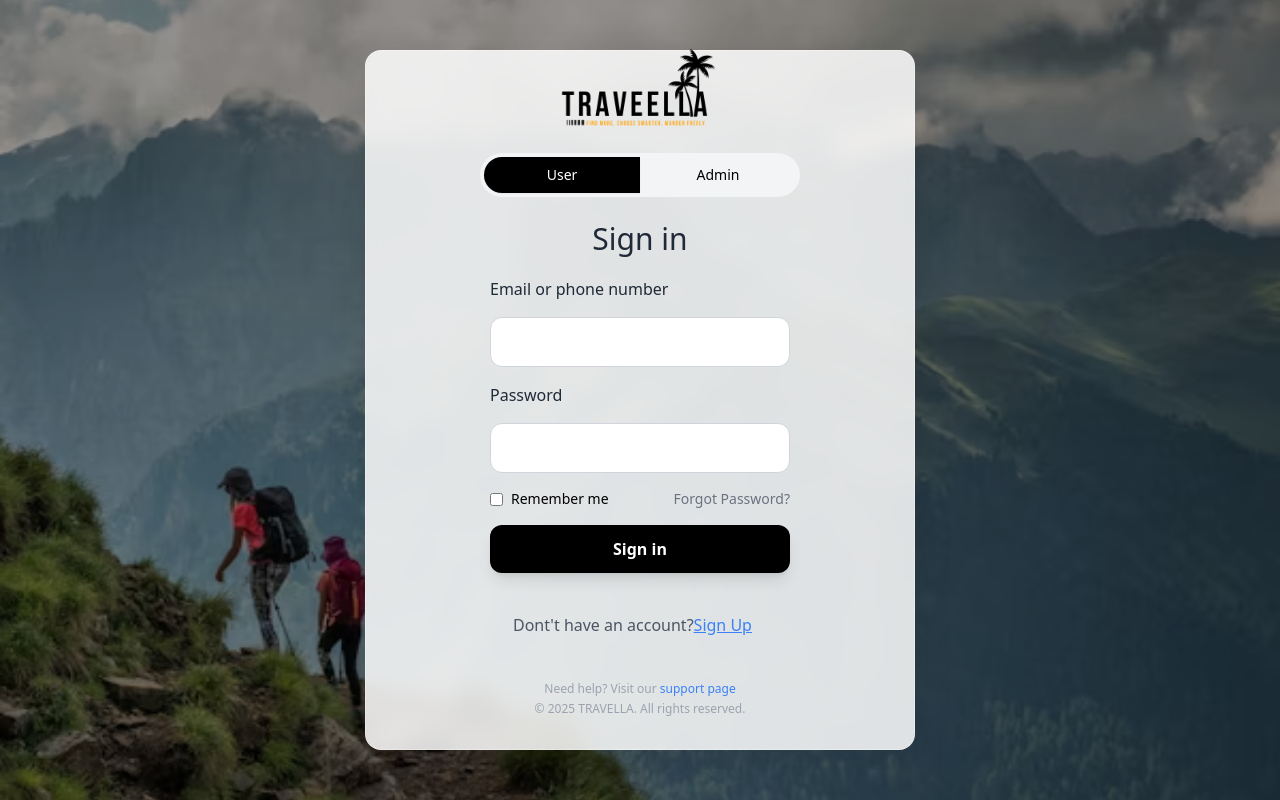
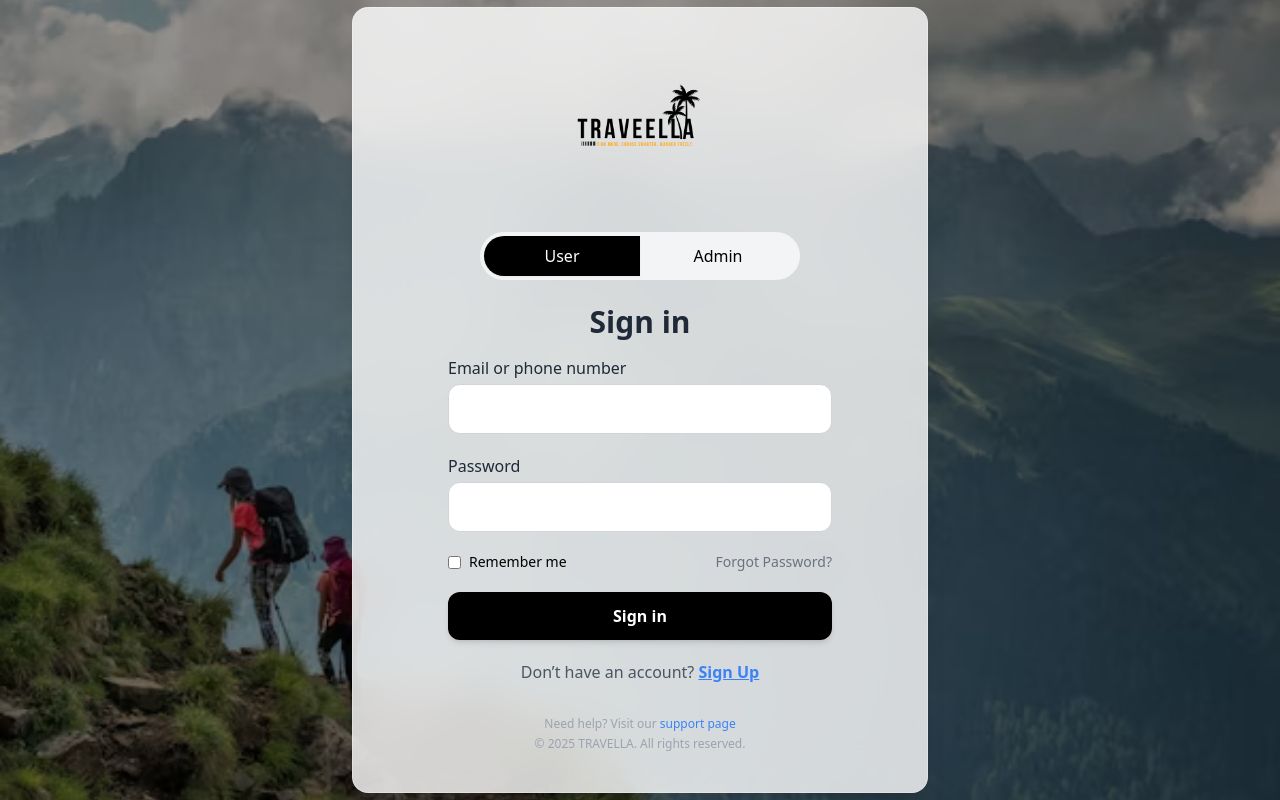
Before and after one commit to mitaliiiiii/Traveella, a React (Create React App) app in the folder client/: page /login in a window 1280 px wide. Built offline with nearby package versions, Linux system fonts and the light colour scheme.

Commit message:
added landing page

```diff
--- a/client/src/pages/LandingPage.jsx
+++ b/client/src/pages/LandingPage.jsx
@@ -1,58 +1,73 @@
 import React from "react";
-import { FaAngleDown } from "react-icons/fa";
-import landingpage from "../images/landingPageBg.jpg";
+import traveella from "../images/traveellaSignup.png";
+import chevron from "../images/chevron.png";
+import { useNavigate } from "react-router-dom";
 
-export default function LandingPage() {
+
+
+export default function App() {
+
+  const navigate = useNavigate();
+
+
+
   return (
     <div
-      className="relative h-screen bg-cover bg-center flex flex-col justify-center items-center text-white"
-      style={{ backgroundImage: `url(${landingpage})` }}
+      className="relative h-screen w-full bg-cover bg-center flex flex-col"
+      style={{
+        backgroundImage:
+          "url('https://images.unsplash.com/photo-1500530855697-b586d89ba3ee?auto=format&fit=crop&w=1920&q=80')", // replace with your own image
+      }}
     >
+      {/* Dark overlay */}
+      <div className="absolute inset-0 bg-black/50"></div>
+
       {/* Navbar */}
-      <nav className="absolute top-0 w-full flex justify-between items-center px-10 py-6 bg-transparent">
-        <div className="text-2xl font-bold tracking-wide flex items-center space-x-2">
-          <img src="/images/logo.png" alt="Logo" className="h-8" />
-          <span>TRAVEELLA</span>
+      <nav className="relative z-20 flex items-center justify-between px-8 sm:px-16 py-6 text-white">
+        {/* Logo */}
+        <div className="flex items-center space-x-2">
+          <span className="text-2xl font-bold tracking-wide">TRAVEELLA</span>
         </div>
 
-        <ul className="flex items-center space-x-8">
-          <li><a href="#" className="hover:text-gray-300">Home</a></li>
-          <li><a href="#" className="hover:text-gray-300">Discovery</a></li>
-          <li><a href="#" className="hover:text-gray-300">About Us</a></li>
-        </ul>
+        {/* Menu */}
+        <div className="hidden md:flex space-x-8 text-sm font-medium">
+          <button className="hover:text-gray-300">Home</button>
+          <button className="hover:text-gray-300">Blog</button>
+          <button className="hover:text-gray-300">About Us</button>
+        </div>
 
-        <div className="flex space-x-4">
-          <button className="border border-white px-4 py-1 rounded-full hover:bg-white hover:text-black transition">
-            SIGNUP
-          </button>
-          <button className="border border-white px-4 py-1 rounded-full hover:bg-white hover:text-black transition">
+        {/* Auth buttons */}
+        <div className="flex space-x-3">
+          <button onClick={() => navigate("/signup")} className="text-sm hover:text-gray-300">SIGNUP</button>
+          <button onClick={() => navigate("/login")} className="border border-white px-4 py-1 rounded-full text-sm hover:bg-white hover:text-black transition">
             LOGIN
           </button>
         </div>
       </nav>
 
-      {/* Hero Content */}
-      <div className="text-center mt-10">
-        <h1 className="text-4xl md:text-5xl font-extrabold mb-6 leading-snug">
-          FIND MORE, CHOOSE <br /> SMARTER, WANDER FREELY
+      {/* Hero section */}
+      <div className="relative z-20 flex-1 flex flex-col items-center justify-center text-center text-white px-4">
+        <h1 className="text-3xl sm:text-5xl font-bold leading-tight mb-6">
+          FIND MORE ,CHOOSE <br /> SMARTER , WANDER FREELY
         </h1>
 
-        <div className="flex flex-wrap justify-center gap-6 mt-6">
-          <button className="border border-white px-6 py-3 rounded-full text-lg hover:bg-white hover:text-black transition">
+        <div className="flex flex-col sm:flex-row gap-5 mt-4">
+          <button className="border border-white px-8 py-3 rounded-full text-sm hover:bg-white hover:text-black transition">
             Join Co-Travelling
           </button>
-          <button className="border border-white px-6 py-3 rounded-full text-lg hover:bg-white hover:text-black transition">
+          <button className="border border-white px-8 py-3 rounded-full text-sm hover:bg-white hover:text-black transition">
             Discover Places
           </button>
         </div>
       </div>
 
-      {/* Down Arrows */}
-      <div className="absolute bottom-6 flex flex-col items-center space-y-2 animate-bounce">
-        <FaAngleDown size={24} />
-        <FaAngleDown size={24} />
-        <FaAngleDown size={24} />
-      </div>
+      {/* Scroll Down Images */}
+     <div className="absolute bottom-6 right-24 z-20 flex flex-col items-center gap-1 animate-bounce">
+      <img src={chevron} alt="Scroll Icon" className="w-16 h-16 object-contain" />
+      <img src={chevron} alt="Scroll Icon" className="w-16 h-16 object-contain" />
+      <img src={chevron} alt="Scroll Icon" className="w-16 h-16 object-contain" />
+     </div>
+
     </div>
   );
 }
--- a/client/src/pages/Login.jsx
+++ b/client/src/pages/Login.jsx
@@ -1,10 +1,7 @@
 import React, { useState } from "react";
 import loginBg from "../images/loginBg.png";
-import travel from "../images/traveellaSignup.png"
-import { useNavigate } from 'react-router-dom';
-
-
-
+import travel from "../images/traveellaSignup.png";
+import { useNavigate } from "react-router-dom";
 
 export default function Login() {
   const [activeTab, setActiveTab] = useState("user");
@@ -20,54 +17,38 @@ export default function Login() {
 
   return (
     <div
+      className="relative min-h-screen w-full flex items-center justify-center bg-cover bg-center bg-no-repeat px-4"
+      style={{ backgroundImage: `url(${loginBg})` }}
+    >
+      {/* dark overlay */}
+      <div className="absolute inset-0 bg-black/40" />
 
-      style={{
-        backgroundImage: `url(${loginBg})`,
-        backgroundSize: "cover",
-        backgroundPosition: "center",
-        backgroundRepeat: "no-repeat",
-        width: "100%",
-        minHeight: "100vh",
-        display: "flex",
-        alignItems: "center",
-        justifyContent: "center",
-      }}
-      className="relative overflow-hidden px-4"
+      {/* login card */}
+      <div
+        className="
+          relative z-10
+          w-full max-w-md sm:max-w-lg lg:max-w-xl
+          bg-white/80 backdrop-blur-xl border border-white/30
+          rounded-2xl shadow-xl
+          p-6 sm:p-10
+          flex flex-col items-center
+        "
       >
-      {/* Overlay for readability */}
-      <div className="absolute inset-0 bg-black/40"></div>
-
-      {/* Login Card */}
-
-
-      <div
-  style={{
-    background: "rgba(255, 255, 255, 0.85)", // semi-transparent
-    backdropFilter: "blur(10px)",           // blur effect
-    WebkitBackdropFilter: "blur(10px)",    // Safari support
-    borderRadius: "1rem",                   // rounded corners
-    boxShadow: "0 10px 40px rgba(0,0,0,0.1)", // soft shadow
-    border: "1px solid rgba(255, 255, 255, 0.3)", // faint border
-  }}
-   className="p-8 w-[550px] h-[700px] mx-auto"
->
-  {/* Your content here */}
-
-        {/* Logo */}
-<div className="flex  justify-center ">
+        {/* logo */}
+        <div className="flex justify-center mb-4 sm:mb-6">
           <img
-    className="h-[200px] -translate-y-20"
             src={travel}
             alt="Travel"
+            className="h-24 sm:h-32 md:h-40 object-contain"
           />
         </div>
 
-        {/* Tabs */}
-        <div className="flex justify-center">
-        <div className="flex mb-6 bg-gray-100 rounded-full p-1 w-full max-w-xs -translate-y-[130px]">
+        {/* tabs */}
+        <div className="flex justify-center w-full mb-4 sm:mb-6">
+          <div className="flex bg-gray-100 rounded-full p-1 w-full max-w-xs">
             <button
               onClick={() => setActiveTab("user")}
-    className={`flex-1 px-4 py-2 rounded-l-full text-sm font-medium transition-colors ${
+              className={`flex-1 px-3 sm:px-4 py-2 rounded-l-full text-sm sm:text-base font-medium transition-colors ${
                 activeTab === "user"
                   ? "bg-black text-white shadow-sm"
                   : "text-black hover:text-gray-700"
@@ -77,7 +58,7 @@ export default function Login() {
             </button>
             <button
               onClick={() => setActiveTab("admin")}
-    className={`flex-1 px-4 py-2 rounded-r-full text-sm font-medium transition-colors ${
+              className={`flex-1 px-3 sm:px-4 py-2 rounded-r-full text-sm sm:text-base font-medium transition-colors ${
                 activeTab === "admin"
                   ? "bg-black text-white shadow-sm"
                   : "text-black hover:text-gray-700"
@@ -87,32 +68,44 @@ export default function Login() {
             </button>
           </div>
         </div>
-        {/* Form */}
-        <div className="flex justify-center">
-               <h1 className="text-gray-800 text-3xl font-medium -translate-y-[130px]">Sign in</h1>
-        </div>
-        <div className="flex justify-center">
-        <form onSubmit={handleSubmit} className="space-y-4 w-[300px] -translate-y-[110px]">
-          <h1 className="text-gray-800">Email or phone number</h1>
+
+        {/* heading */}
+        <h1 className="text-gray-800 text-2xl sm:text-3xl font-semibold mb-4">
+          Sign in
+        </h1>
+
+        {/* form */}
+        <form
+          onSubmit={handleSubmit}
+          className="w-full max-w-sm space-y-4 sm:space-y-5"
+        >
+          <div>
+            <label className="block text-gray-800 text-sm sm:text-base mb-1">
+              Email or phone number
+            </label>
             <input
               type="text"
-            placeholder=""
               value={username}
               onChange={(e) => setUsername(e.target.value)}
-            className="w-full px-4 py-3 border border-gray-300 rounded-xl focus:outline-none focus:ring-2 focus:ring-blue-500"
+              className="w-full px-4 py-2 sm:py-3 border border-gray-300 rounded-xl focus:outline-none focus:ring-2 focus:ring-blue-500"
               required
             />
-       <h1 className="text-gray-800">Password</h1>
+          </div>
+
+          <div>
+            <label className="block text-gray-800 text-sm sm:text-base mb-1">
+              Password
+            </label>
             <input
               type="password"
-            placeholder=""
               value={password}
               onChange={(e) => setPassword(e.target.value)}
-            className="w-full px-4 py-3 border border-gray-300 rounded-xl focus:outline-none focus:ring-2 focus:ring-blue-500"
+              className="w-full px-4 py-2 sm:py-3 border border-gray-300 rounded-xl focus:outline-none focus:ring-2 focus:ring-blue-500"
               required
             />
+          </div>
 
-          <div className="flex items-center justify-between text-sm">
+          <div className="flex items-center justify-between text-xs sm:text-sm">
             <label className="flex items-center gap-2">
               <input
                 type="checkbox"
@@ -129,16 +122,25 @@ export default function Login() {
 
           <button
             type="submit"
-            className="w-full bg-black text-white py-3 rounded-xl font-semibold hover:bg-blue-700 transition-colors shadow-lg"
+            className="w-full bg-black text-white py-2 sm:py-3 rounded-xl font-semibold hover:bg-blue-700 transition-colors shadow-md"
           >
             Sign in
           </button>
         </form>
 
+        {/* signup text */}
+        <div className="text-sm sm:text-base text-gray-600 mt-5 text-center">
+          Don’t have an account?{" "}
+          <button
+            onClick={() => navigate("/signup")}
+            className="text-blue-500 underline font-semibold"
+          >
+            Sign Up
+          </button>
         </div>
-   <div className="text-1xl text-gray-600 translate-x-[115px] -translate-y-[70px]">Dont't have an account?<button onClick={() => navigate('/signup')}  className="text-blue-500 underline">Sign Up</button> </div>
-        {/* Footer */}
-        <div className="text-center mt-6 text-xs text-gray-400 -translate-y-[50px]">
+
+        {/* footer */}
+        <div className="mt-6 sm:mt-8 text-[10px] sm:text-xs text-gray-400 text-center">
           <p>
             Need help? Visit our{" "}
             <a href="#" className="text-blue-500 hover:underline">
@@ -147,9 +149,7 @@ export default function Login() {
           </p>
           <p className="mt-1">© 2025 TRAVELLA. All rights reserved.</p>
         </div>
-
       </div>
-
     </div>
   );
 }
```
Also changed, not shown: client/src/images/chevron.png (added). Lines whose indentation alone changed are shown as unchanged.
